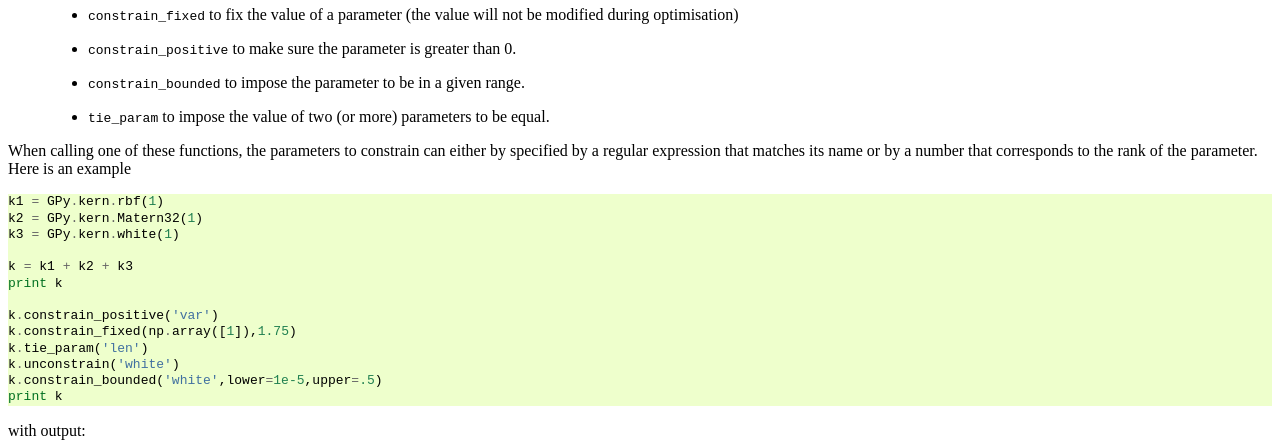
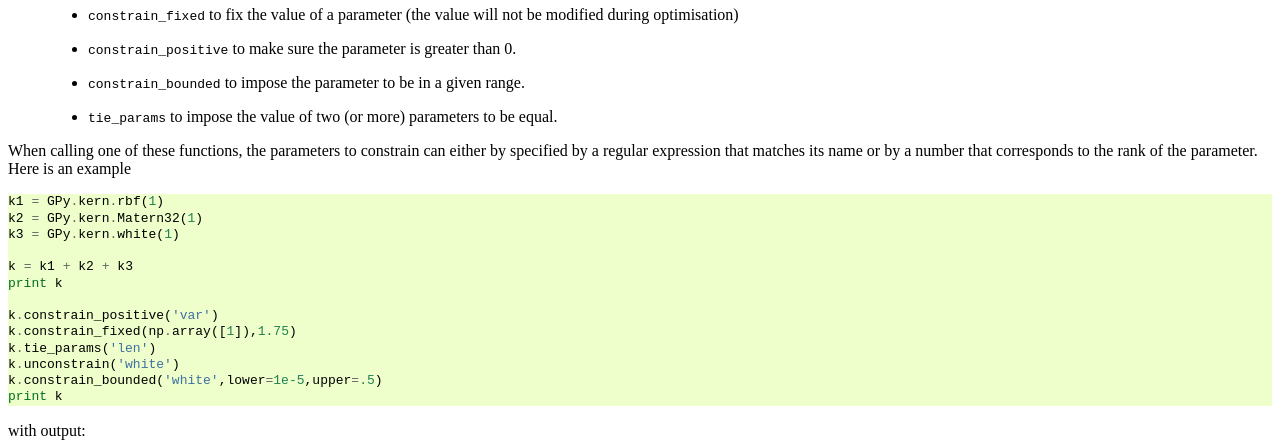
Before and after one commit to SheffieldML/GPy, a Sphinx documentation site: the page built from doc/tuto_kernel_overview.rst, in a window 1280 px wide and 900 px high, scrolled down 3519 px. Shown: the part 149-593 px from the top of the window. Built offline with Sphinx 7.4.7, drawn with Linux system fonts in a browser that asks for light colours; formulas are drawn with MathJax 3.

Commit message:
tie_param changed to tie_params in tutorials

```diff
--- a/doc/tuto_kernel_overview.rst
+++ b/doc/tuto_kernel_overview.rst
@@ -133,7 +133,7 @@ Various constrains can be applied to the parameters of a kernel
     * ``constrain_fixed`` to fix the value of a parameter (the value will not be modified during optimisation)
     * ``constrain_positive`` to make sure the parameter is greater than 0.
     * ``constrain_bounded`` to impose the parameter to be in a given range.
-    * ``tie_param`` to impose the value of two (or more) parameters to be equal.
+    * ``tie_params`` to impose the value of two (or more) parameters to be equal.
 
 When calling one of these functions, the parameters to constrain can either by specified by a regular expression that matches its name or by a number that corresponds to the rank of the parameter. Here is an example ::
 
@@ -146,7 +146,7 @@ When calling one of these functions, the parameters to constrain can either by s
 
     k.constrain_positive('var')
     k.constrain_fixed(np.array([1]),1.75)
-    k.tie_param('len')
+    k.tie_params('len')
     k.unconstrain('white')
     k.constrain_bounded('white',lower=1e-5,upper=.5)
     print k
```
